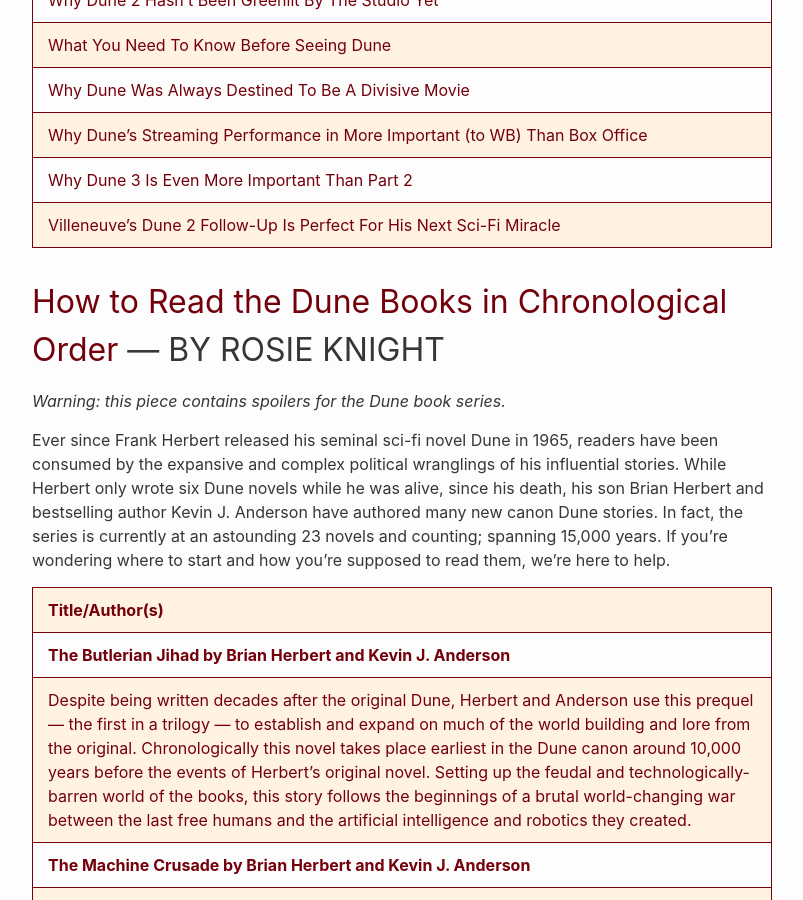
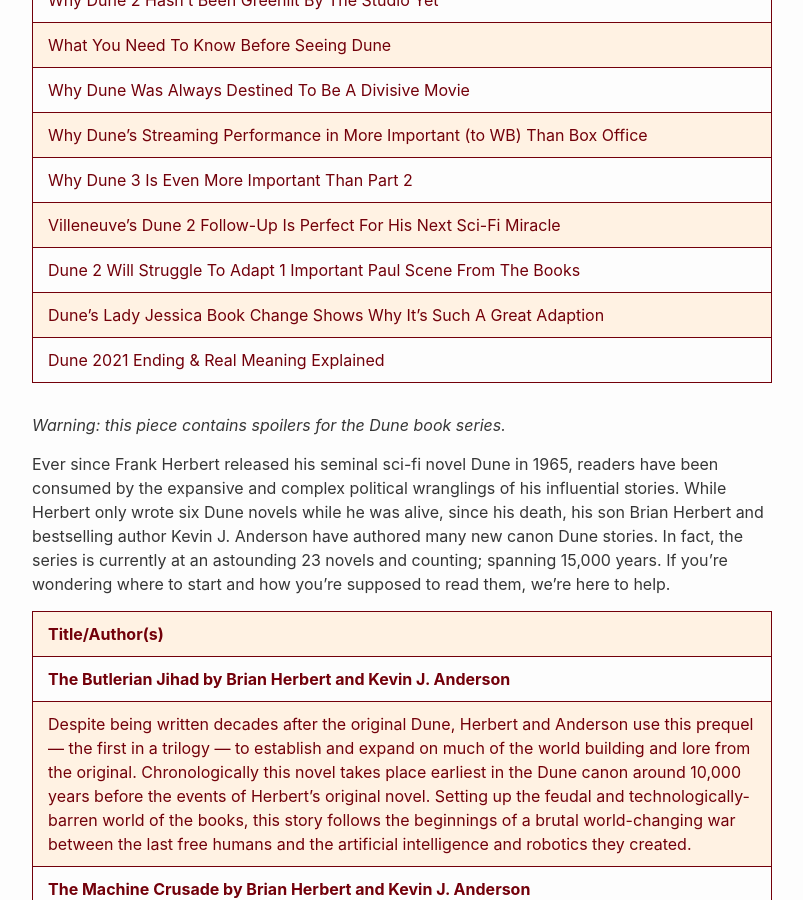
Before and after one commit to RalphHightower/RalphHightower, a Jekyll site: the page built from ScienceFiction/DuneSequence.md, in a window 1280 px wide and 900 px high, scrolled down 2952 px. Shown: the whole window, without its empty margins (238-1041 px from the left). Built offline with Jekyll 4.4.1, drawn with Linux system fonts in a browser that asks for light colours; our own code applies the rules of GitHub Pages for plain Markdown files.

Commit message:
[docs](doc): DuneSequence(extended description)
- Dune
   - News
      - | [Dune 2 Will Struggle To Adapt 1 Important Paul Scene From The Books](https://screenrant.com/dune-2-struggle-adapt-paul-scene-books/ ) |
      - | [Dune's Lady Jessica Book Change Shows Why It's Such A Great Adaption](https://screenrant.com/dune-movie-books-jessica-paul-fear-quote-change/ ) |
      - | [Dune 2021 Ending & Real Meaning Explained](https://screenrant.com/dune-movie-2021-ending-explained-meaning/ ) |
## [How to Read the Dune Books in Chronological Order](https://za.ign.com/dune-part-two/176935/lists/how-to-read-the-dune-books-in-chronological-order ) — BY ROSIE KNIGHT

```diff
--- a/ScienceFiction/DuneSequence.md
+++ b/ScienceFiction/DuneSequence.md
@@ -41,8 +41,9 @@
 | [Why Dune's Streaming Performance in More Important (to WB) Than Box Office](https://screenrant.com/dune-streaming-performance-more-important-box-office-wb/ ) |
 | [Why Dune 3 Is Even More Important Than Part 2](https://screenrant.com/dune-2-3-trilogy-ending-story-important-reason/ ) |
 | [Villeneuve's Dune 2 Follow-Up Is Perfect For His Next Sci-Fi Miracle](https://screenrant.com/denis-villeneuve-next-movie-after-dune-2-perfect/ ) |
-
-## [How to Read the Dune Books in Chronological Order](https://za.ign.com/dune-part-two/176935/lists/how-to-read-the-dune-books-in-chronological-order ) — BY ROSIE KNIGHT
+| [Dune 2 Will Struggle To Adapt 1 Important Paul Scene From The Books](https://screenrant.com/dune-2-struggle-adapt-paul-scene-books/ ) |
+| [Dune's Lady Jessica Book Change Shows Why It's Such A Great Adaption](https://screenrant.com/dune-movie-books-jessica-paul-fear-quote-change/ ) |
+| [Dune 2021 Ending & Real Meaning Explained](https://screenrant.com/dune-movie-2021-ending-explained-meaning/ ) |
 
 *Warning: this piece contains spoilers for the Dune book series.*
 
```
